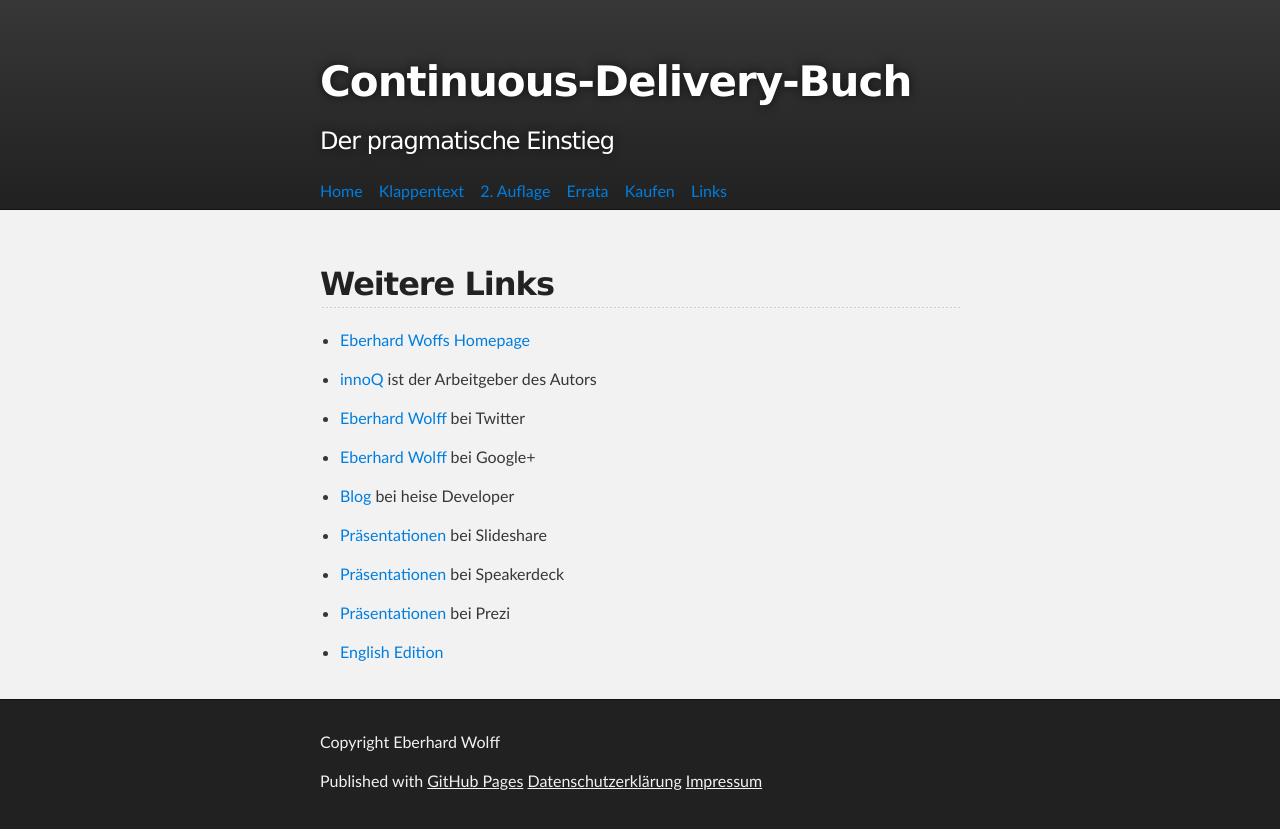
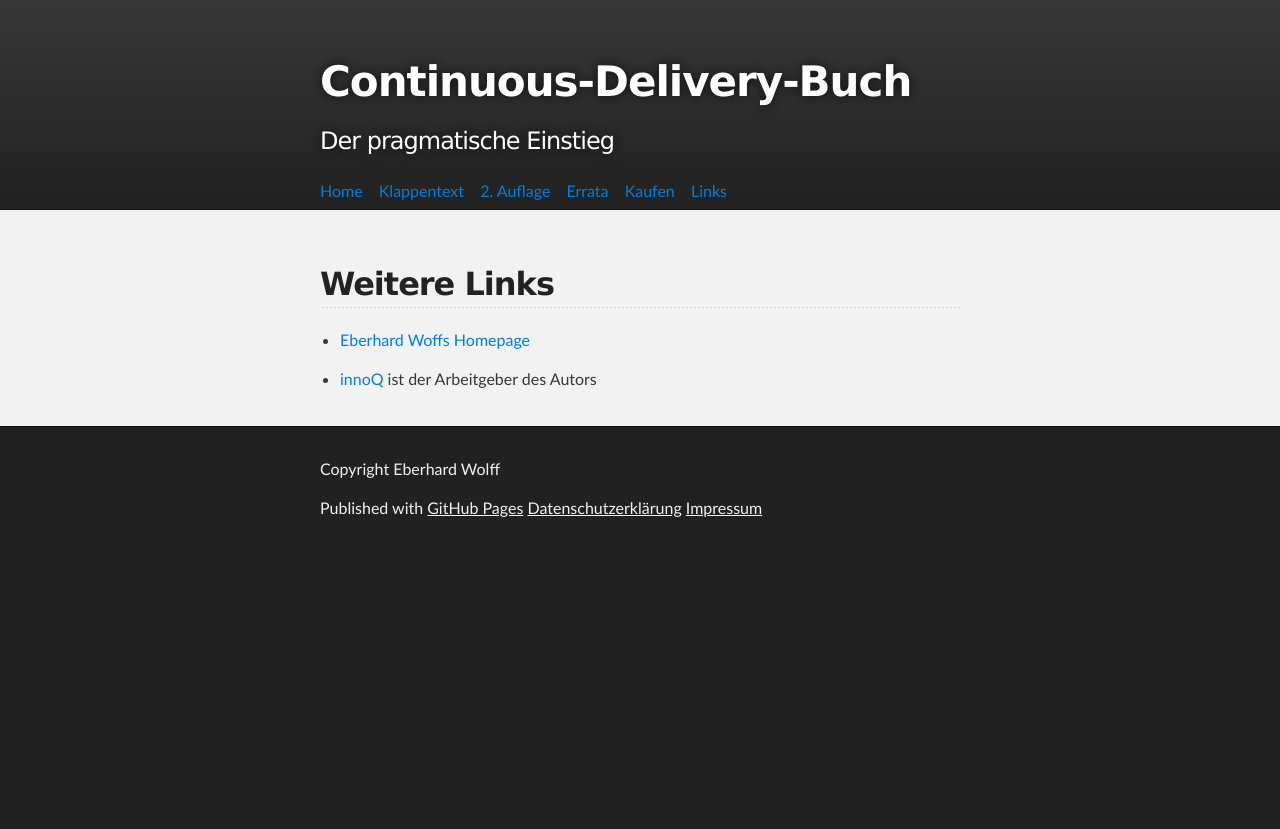
Before and after one commit to ewolff/continuous-delivery-buch.de, a Jekyll site: the page built from links.md, in a window 1280 px wide. Shown: the top 829 px of the page. Built offline with Jekyll 4.4.1, drawn with Linux system fonts in a browser that asks for light colours.

Commit message:
Remove unneeded links

```diff
--- a/links.md
+++ b/links.md
@@ -10,17 +10,3 @@ Weitere Links
 * [Eberhard Woffs Homepage](http://ewolff.com)
 
 * [innoQ](http://innoq.com) ist der Arbeitgeber des Autors
-
-* [Eberhard Wolff](https://twitter.com/ewolff) bei Twitter
-
-* [Eberhard Wolff](https://plus.google.com/u/0/+EberhardWolff/) bei Google+
-
-* [Blog](http://www.heise.de/developer/Continuous-Architecture-2687847.html) bei heise Developer
-
-* [Präsentationen](http://www.slideshare.net/ewolff/presentations)	bei Slideshare
-
-* [Präsentationen](https://speakerdeck.com/ewolff) bei Speakerdeck
-
-* [Präsentationen](https://prezi.com/user/ewolff/) bei Prezi
-
-* [English Edition](http://continuous-delivery-book.com)
```
